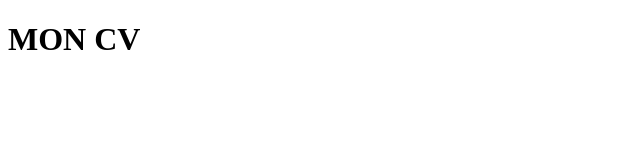
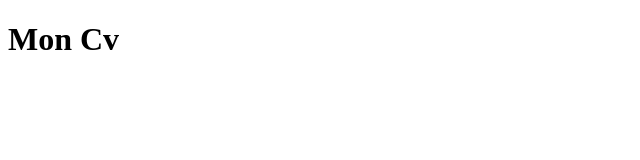
Before and after one commit to oswalddow/mon-cv, a plain HTML site: page index.html in a window 1280 px wide. Shown: the full height of the page, 0-640 px from the left. Drawn offline with Linux system fonts and the light colour scheme.

Commit message:
mise en place de la section titre

```diff
--- a/index.html
+++ b/index.html
@@ -7,6 +7,6 @@
     <link rel="stylesheet" href="style.css">
 </head>
 <body>
-    <h1>MON CV</h1>
+    <h1>Mon Cv</h1>
 </body>
 </html>
```
